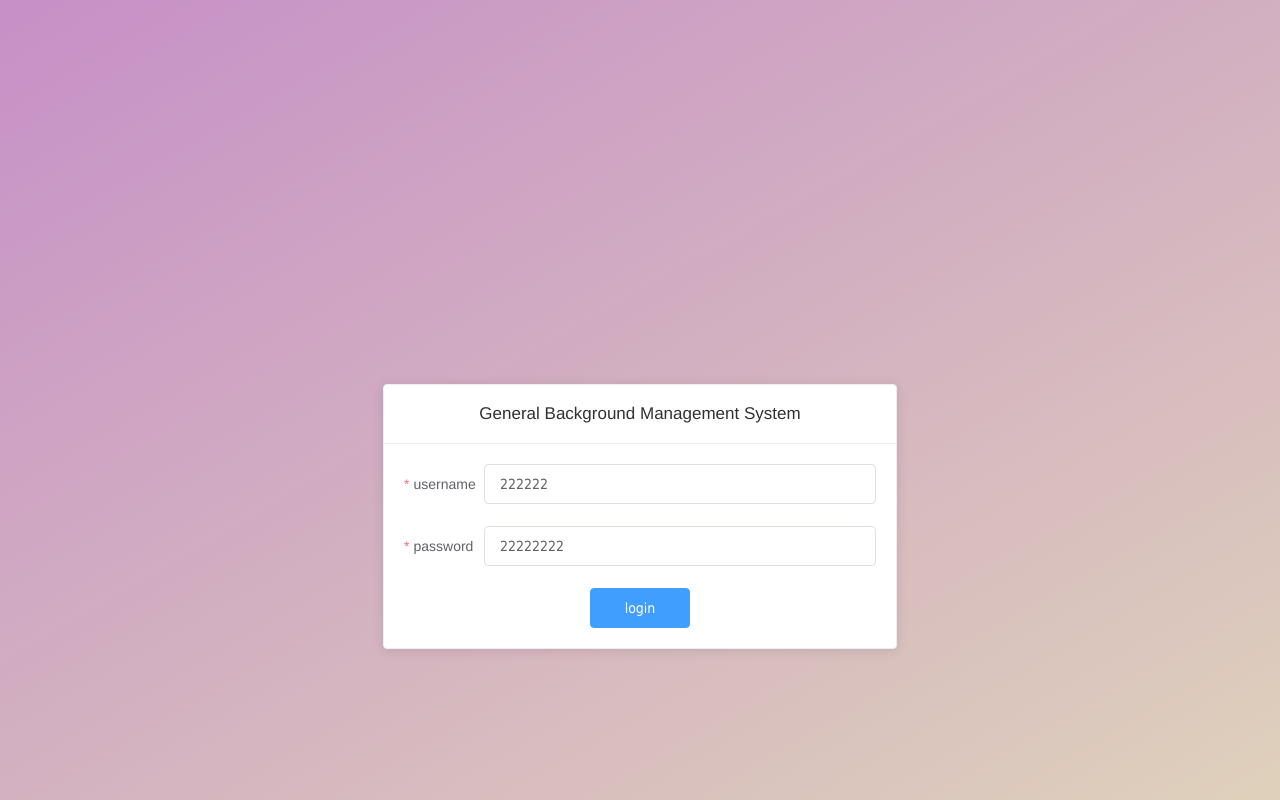
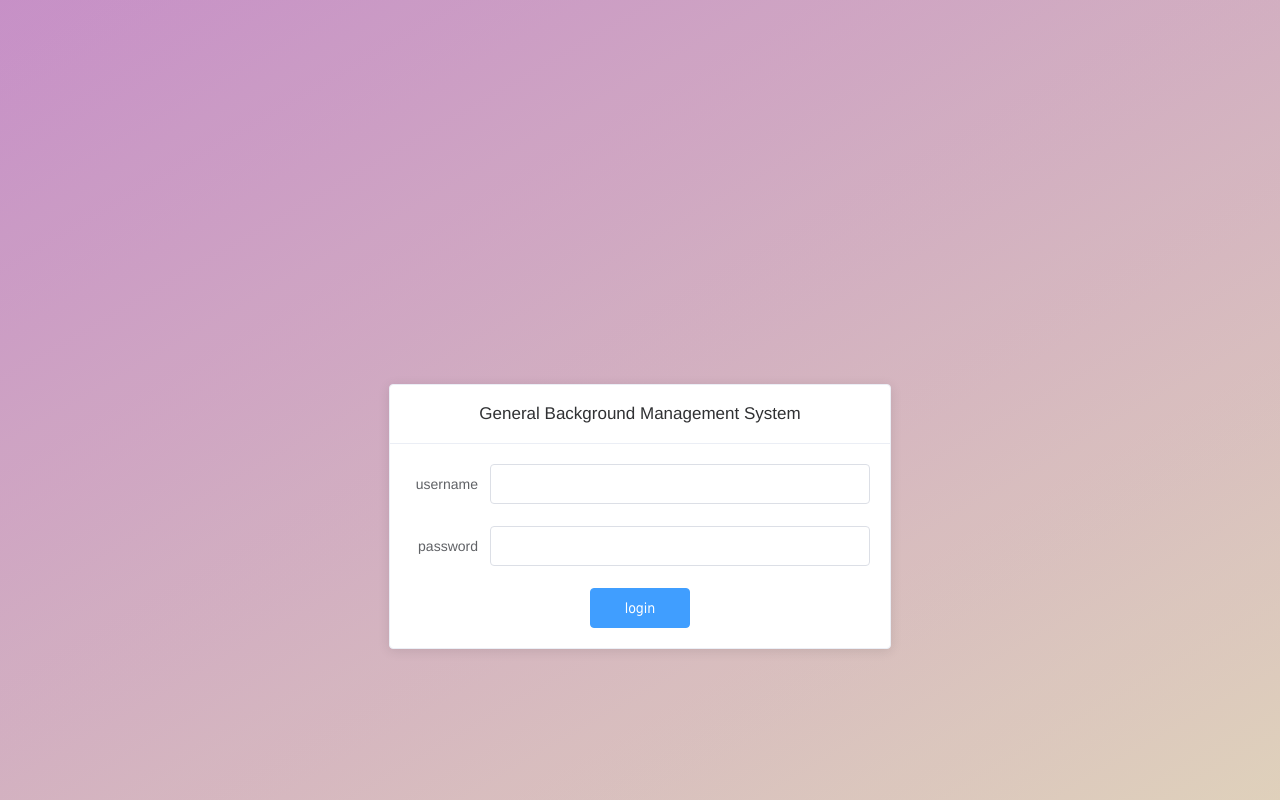
Before and after one commit to Haozidd/general, a Vue app: page /login in a window 1280 px wide. Shown: the top 800 px of the page. Built offline with nearby package versions, Linux system fonts and the light colour scheme.

Commit message:
2.complex-form-validate

```diff
--- a/src/components/Login/index.vue
+++ b/src/components/Login/index.vue
@@ -5,19 +5,11 @@
       <div slot="header" class="clearfix">
         <span>General Background Management System</span>
       </div>
-      <el-form label-width="80px" :model="form" ref="form">
-        <el-form-item label="username" prop="username"
-                      :rules="[
-            {required:true,message:'pls input your username',trigger:'blur'},
-            {min:4,max:10,message: 'the username length is 4~10 character',trigger: 'blur'}
-            ]">
+      <el-form label-width="80px" :model="form" ref="form" :rules="rules">
+        <el-form-item label="username" prop="username">
           <el-input v-model="form.username"></el-input>
         </el-form-item>
-        <el-form-item label="password" prop="password"
-                      :rules="[
-            {required:true,message:'pls input your password',trigger:'blur'},
-            {min:6,max:10,message: 'the password length is 6~10 character',trigger: 'blur'}
-            ]">
+        <el-form-item label="password" prop="password">
           <el-input v-model="form.password"></el-input>
         </el-form-item>
         <el-button type="primary" @click="login('form')">login</el-button>
@@ -32,21 +24,45 @@ import {reqLoginToken} from "@/api";
 export default {
   name: "",
   data() {
+    const validateName = (rule, value, callback) => {
+      let reg = /(^[a-zA-Z0-9]{4,10}$)/
+      if (value === '') {
+        callback(new Error('please input your username'))
+      } else if (!reg.test(value)) {
+        callback(new Error('the username length is 4~10 character'))
+      } else {
+        callback()
+      }
+    }
+    const validatePassword = (rule, value, callback) => {
+      let reg = /^\S*(?=\S{6,12})(?=\S*\d)(?=\S*[A-Z])(?=\S*[a-z])(?=\S*[!@#$%^&*? ])\S*$/
+      if (value === '') {
+        callback(new Error('please input your password'))
+      } else if (!reg.test(value)) {
+        callback(new Error('password need to contain 6~12 character'))
+      } else {
+        callback()
+      }
+    }
     return {
       form: {
-        username: '222222',
-        password: '22222222',
+        username: '',
+        password: '',
+      },
+      rules: {
+        username: [{validator: validateName, trigger: 'blur'}],
+        password: [{validator: validatePassword, trigger: 'blur'}],
       }
     }
   },
   methods: {
-     login(form) {
+    login(form) {
       this.$refs[form].validate(async (valid) => {
         if (valid) {
           let result = await reqLoginToken()
-          if (result.code === 200){
-            localStorage.setItem('TOKEN',result.data)
-            this.$message({message:'Login Success',type:'success'})
+          if (result.code === 200) {
+            localStorage.setItem('TOKEN', result.data)
+            this.$message({message: 'Login Success', type: 'success'})
           }
           await this.$router.push('/home')
 
@@ -65,7 +81,7 @@ export default {
   background: transparent;
 
   .box-card {
-    width: 40%;
+    width: 500px;
     margin: 30% auto;
 
     .el-button {
--- a/src/router/index.js
+++ b/src/router/index.js
@@ -10,7 +10,7 @@ export default new Router({
         },
         {
             path: '/home',
-            component: () => import ("@/components/Home")
+            component: () => import ("@/pages/Home")
         },
         {
             path:'*',
--- a/vue.config.js
+++ b/vue.config.js
@@ -1,11 +1,7 @@
 module.exports={
     lintOnSave: false,
     devServer:{
-        open:true,
         proxy:{
-            '/app':{
-                target:'http://rapserver.sunmi.com'
-            },
             // '/api':{
             //     target:'http://gmall-h5-api.atguigu.cn'
             // }
```
Also changed, not shown: src/pages/Home/index.vue (renamed from src/components/Home/index.vue).
